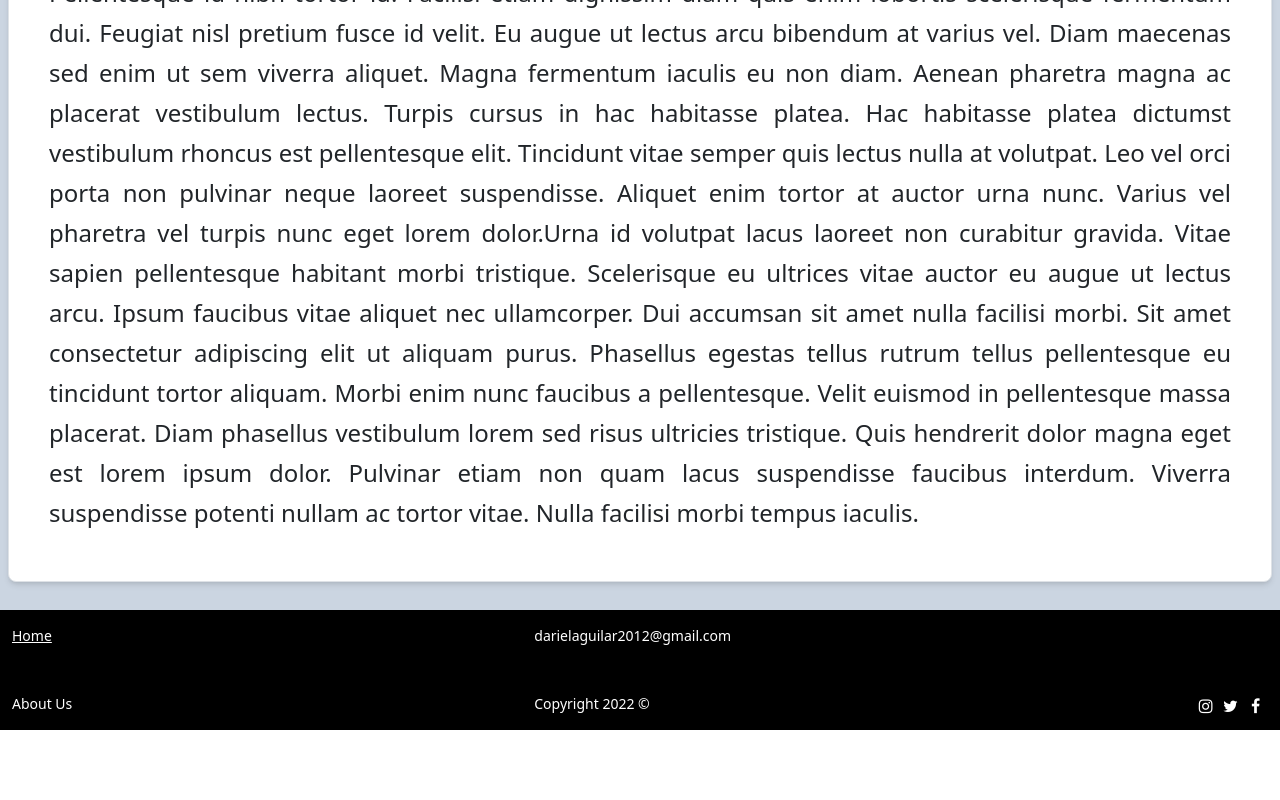
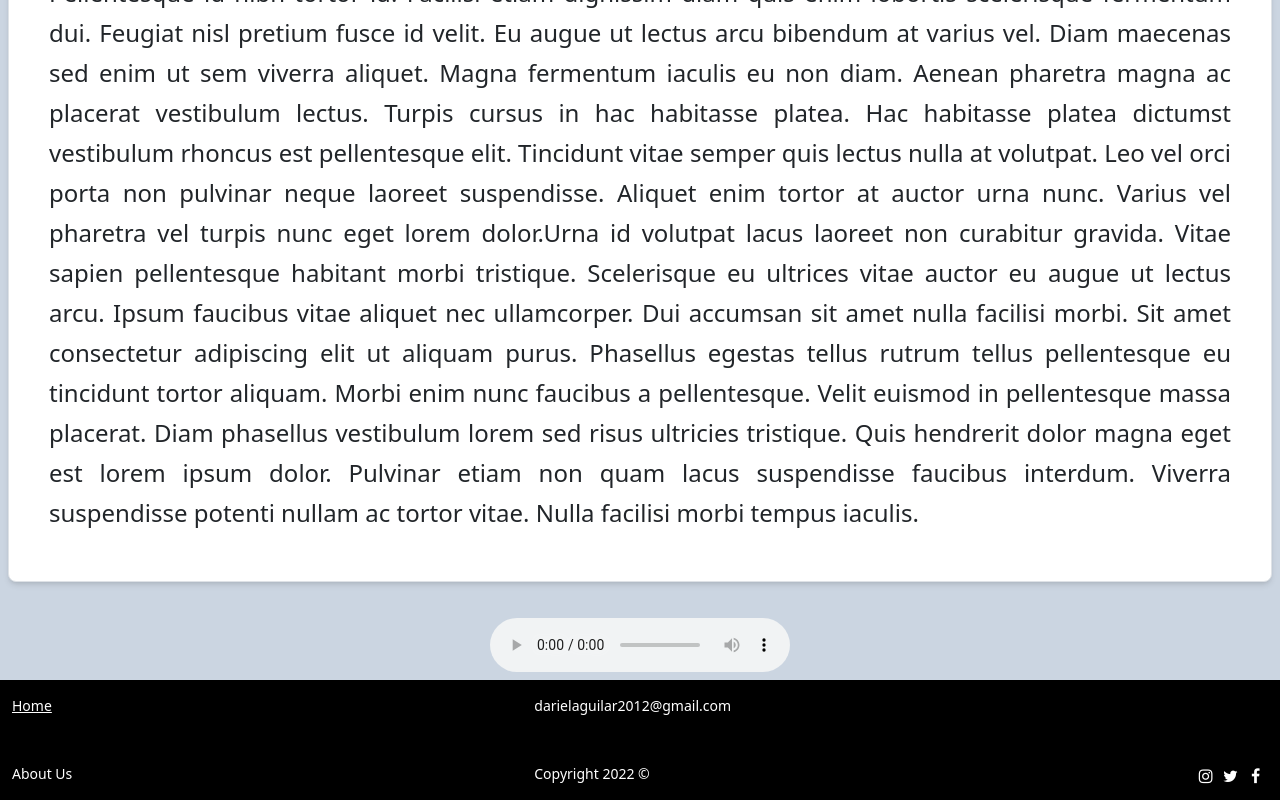
Before and after one commit to darielaguilar/Habana-Hard-Dance-Next.js, a Next.js app: page / in a window 1280 px wide. Shown: the part 1985-2785 px from the top of the page. Before the commit the page ends 2715 px from the top, so only its background shows below. Built offline with nearby package versions, Linux system fonts and the light colour scheme.

Commit message:
Añadido reproductor con un audio

```diff
--- a/pages/index.js
+++ b/pages/index.js
@@ -43,7 +43,9 @@ export default function Home() {
           <meta name="description" content='First consolidated Hardstyle cuban movement website. Brief history, and many djs bio'/>
           <meta name="viewport" content="width=device-width, initial-scale=1.0"/>
         </Head>
+
         <Header >
+
           <h1 className="font-sans text-white text-2xl tracking-wide font-bold text-center align-middle my-12">Habana Hard Dance</h1>
         </Header>
 
@@ -52,6 +54,11 @@ export default function Home() {
         <SectionSlide/>
         <TextContainer header="El hardstyle, hardcore y el hard en si" text={text2}/>
         <TextContainer header="Sobre el futuro" text={text3}/>
+        <div className='flex align-middle mx-2 my-2 justify-center'>
+        <audio controls autoPlay>
+            <source src="Mustang Gunz for hire-E-Life.mp3" type="audio/mpeg"/>Your browser does not support the audio element
+          </audio>
+        </div>
         <Footer>
 
           <ContactItem />
```
Also changed, not shown: 1 other file (tests, documents, lock files or other folders).
